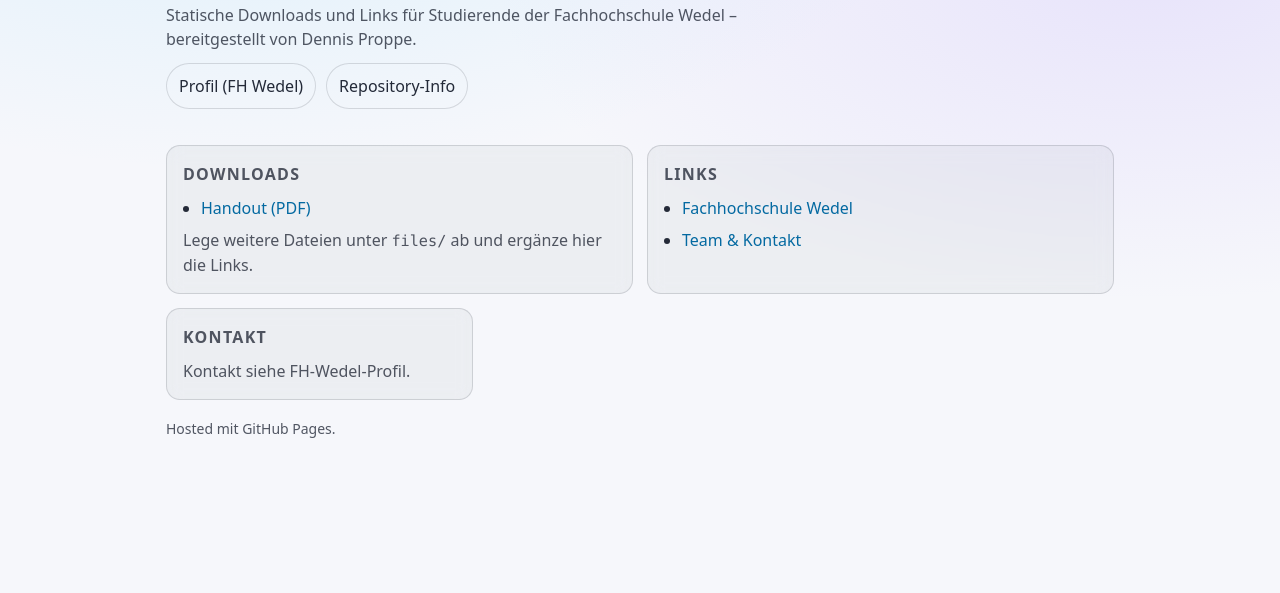
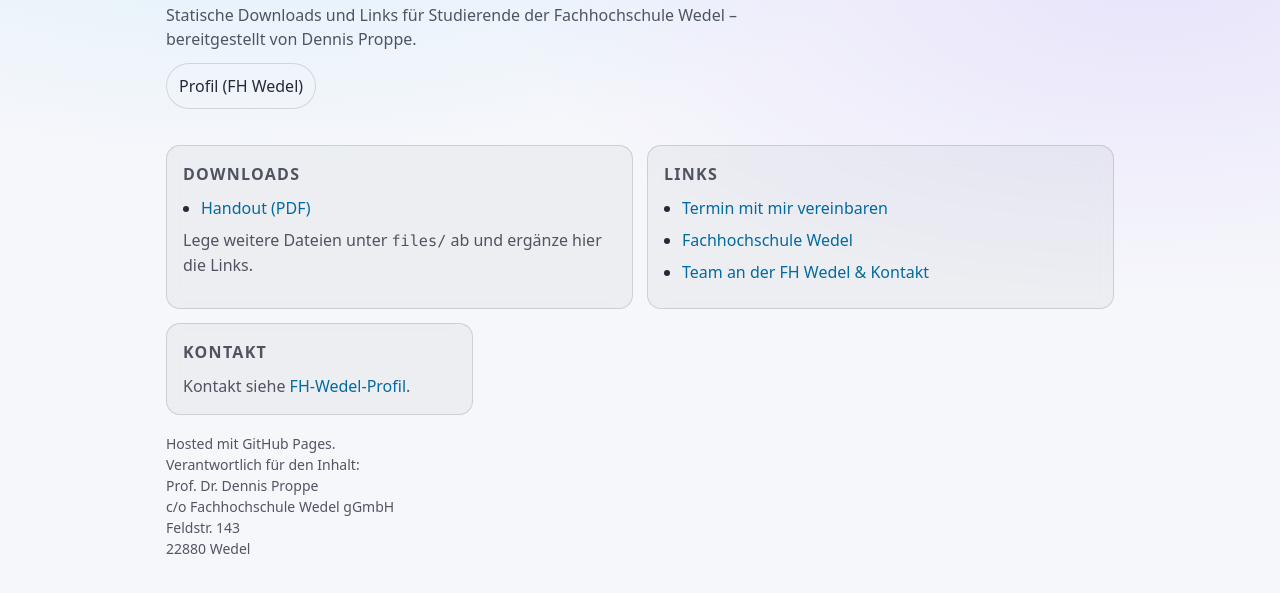
Before and after one commit to dennisproppe/fhw_content, a plain HTML site: page index.html in a window 1280 px wide. Shown: the part 109-702 px from the top of the page. Drawn offline with Linux system fonts and the light colour scheme.

Commit message:
edits to finalize

```diff
--- a/index.html
+++ b/index.html
@@ -163,7 +163,6 @@
             target="_blank"
             >Profil (FH Wedel)</a
           >
-          <a class="pill" href="README.md">Repository-Info</a>
         </div>
       </header>
 
@@ -190,6 +189,14 @@
           <ul>
             <li>
               <a
+                href="https://zeeg.me/dennisproppe"
+                rel="noopener noreferrer"
+                target="_blank"
+                >Termin mit mir vereinbaren</a
+              >
+            </li>
+            <li>
+              <a
                 href="https://www.fh-wedel.de/"
                 rel="noopener noreferrer"
                 target="_blank"
@@ -201,7 +208,7 @@
                 href="https://www.fh-wedel.de/wir/organisation/team/"
                 rel="noopener noreferrer"
                 target="_blank"
-                >Team &amp; Kontakt</a
+                >Team an der FH Wedel &amp; Kontakt</a
               >
             </li>
           </ul>
@@ -213,13 +220,19 @@
         <section class="card third" aria-labelledby="kontakt">
           <h2 id="kontakt">Kontakt</h2>
           <p class="empty">
-            Kontakt siehe FH-Wedel-Profil.
+            Kontakt siehe <a
+
+            href="https://www.fh-wedel.de/wir/organisation/team/detail/profil/profile/show/Dennis-Proppe/"
+            rel="noopener noreferrer"
+            target="_blank"
+            >FH-Wedel-Profil</a>.
           </p>
         </section>
       </main>
 
       <p class="footer">
-        Hosted mit GitHub Pages.
+        Hosted mit GitHub Pages.<br>
+        Verantwortlich für den Inhalt: <br> Prof. Dr. Dennis Proppe <br> c/o Fachhochschule Wedel gGmbH <br> Feldstr. 143 <br> 22880 Wedel
       </p>
     </div>
   </body>
```
